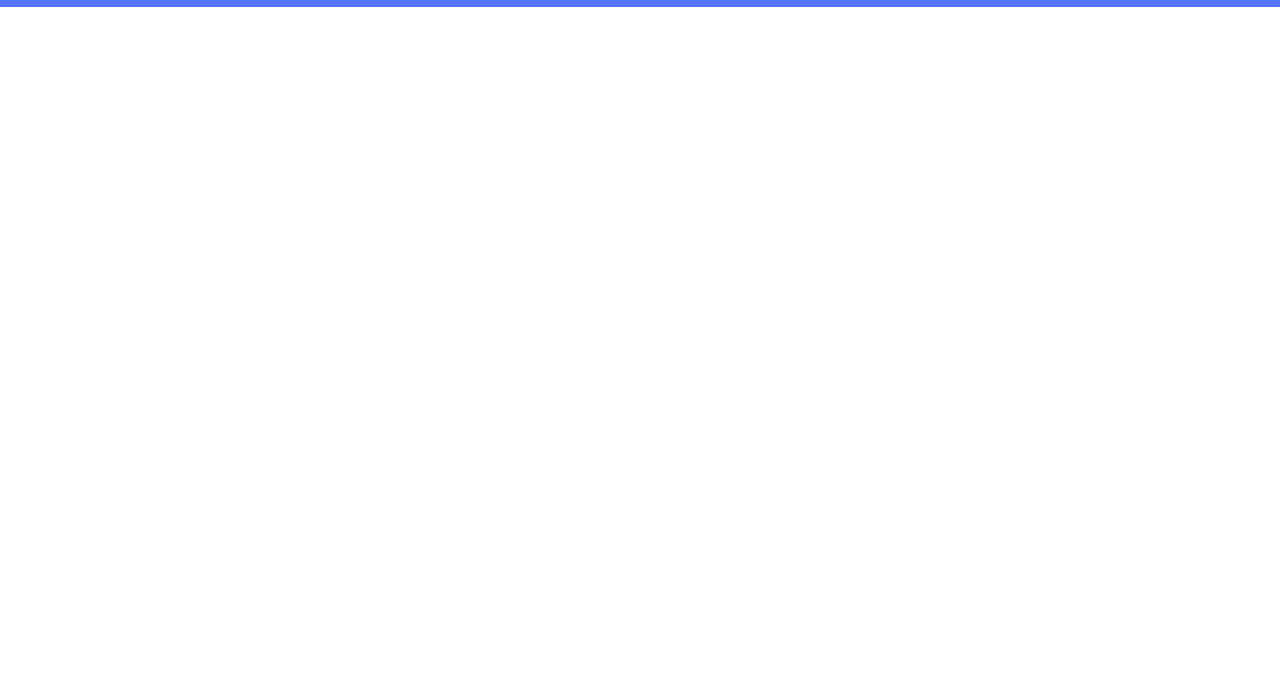
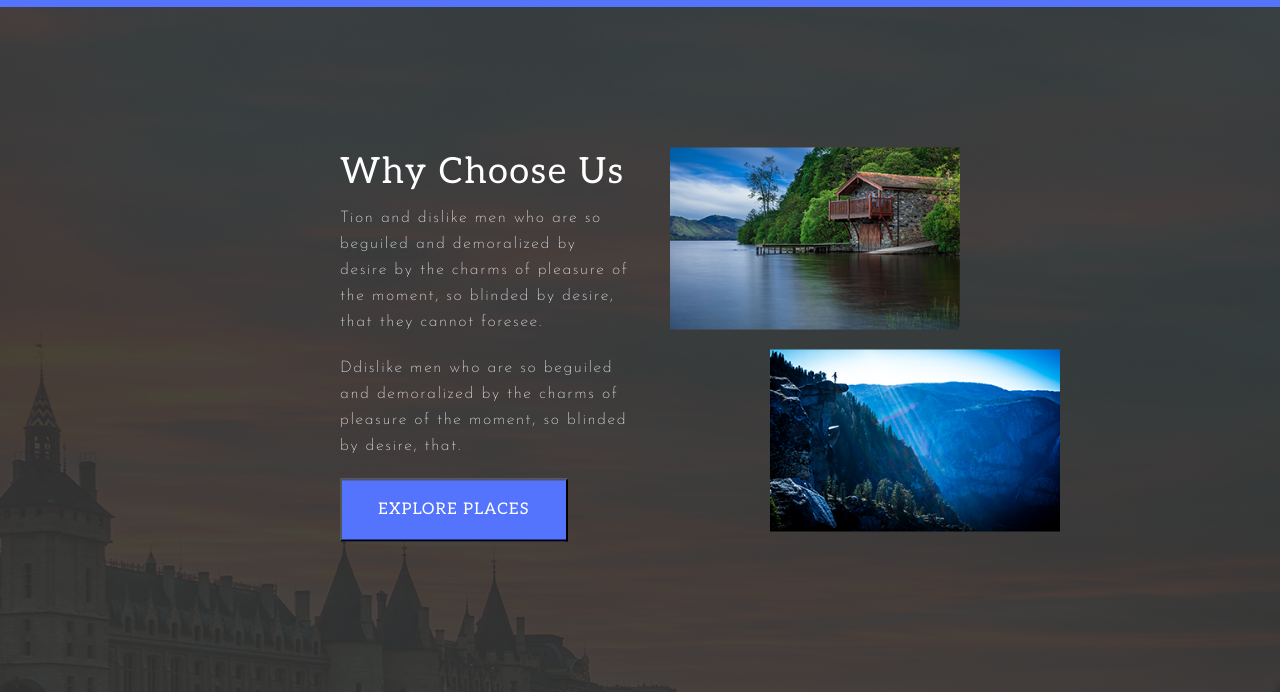
Before and after one commit to almithajoju/skills, a website: page index.html in a window 1280 px wide. Shown: the part 814-1506 px from the top of the page. Before the commit the page ends 821 px from the top, so only its background shows below. Drawn offline with Linux system fonts and the light colour scheme; grey boxes are pictures that could not be loaded.

Commit message:
section2 commit

```diff
--- a/index.html
+++ b/index.html
@@ -48,5 +48,21 @@
             </div>
         </nav>
     </header>
+
+     <!-- Section2 -->
+    <section class="section2"  id="whoweare">
+        <div class="section2-container">
+            <div class="section2-content">
+                <h2>Why Choose Us</h2>
+                <p>Tion and dislike men who are so beguiled and demoralized by desire by the charms of pleasure of the moment, so blinded by desire, that they cannot foresee.</p>
+                <p>Ddislike men who are so beguiled and demoralized by the charms of pleasure of the moment, so blinded by desire, that.</p>
+                <button class="explore-btn">Explore Places</button>
+            </div>
+            <div class="images">
+                <img class="img1" src="./images/Image1.png" alt="Image 1">
+                <img class="img2" src="./images/Image2.png" alt="Image 2">
+            </div>
+        </div>
+    </section>
 </body>
 </html>
--- a/styles/index.scss
+++ b/styles/index.scss
@@ -1,5 +1,5 @@
 @import 'section1';
-// @import 'section2';
+@import 'section2';
 // @import 'section3';
 // @import 'section4';
 // @import 'section5';
--- /dev/null
+++ b/styles/section2.scss
@@ -0,0 +1,101 @@
+.section2 {
+    background-image: url('../images/bg-img2.png');
+    background-size: cover;
+    background-position: center;
+    height: 685px;
+    position: relative;
+  }
+
+  .section2-container {
+    position: absolute;
+    top: 50%;
+    left: 50%;
+    transform: translate(-50%, -50%);
+    max-width: 100%;
+    display: flex;
+    align-items: center;
+  }
+
+  .section2-content {
+    color: #E8E8E8;
+    font-family: Josefin Sans;
+    font-size: 16px;
+    font-style: normal;
+    font-weight: 400;
+    line-height: 26px;
+    letter-spacing: 1.6px;
+    width: 50%;
+    margin: 20px;
+  }
+
+  .section2-content h2 {
+    color: #FFF;
+    font-family: Aleo;
+    font-size: 36px;
+    font-style: normal;
+    font-weight: 400;
+    line-height: 26px;
+    margin-bottom: 20px;
+
+  }
+
+  .section2-content p {
+    color: #E8E8E8;
+    font-family: Josefin Sans;
+    font-size: 16px;
+    font-style: normal;
+    font-weight: 200;
+    line-height: 26px; /* 162.5% */
+    letter-spacing: 1.6px;
+    margin-bottom: 20px;
+  }
+
+.explore-btn {
+    background-color: #5474FD;
+    width: 228px;
+    height: 63px;
+    flex-shrink: 0;
+    color: #FFF;
+    font-family: Aleo;
+    font-size: 16px;
+    font-style: normal;
+    font-weight: 400;
+    line-height: 26px; /* 162.5% */
+    letter-spacing: 1.2px;
+    text-transform: uppercase;
+}
+
+
+.images {
+  display: flex;
+  flex-direction: column;
+  align-items: center;
+  margin-left: 20px;
+  width: 50%;
+}
+
+.images img {
+  width: 100%;
+  max-width: 350px;
+  margin-bottom: 20px;
+}
+
+.img2{
+margin-left: 200px;
+}
+
+@media (max-width: 768px) {
+  .section2-content h2 {
+    font-size: 24px;
+    margin-bottom: 20px;
+  }
+
+  .section2-content p {
+    font-size: 12px;
+    margin-bottom: 20px;
+  }
+
+  .images img {
+  display: none;
+}
+}
```
Also changed, not shown: styles/index.css, styles/section2.css (added), 2 other files.
